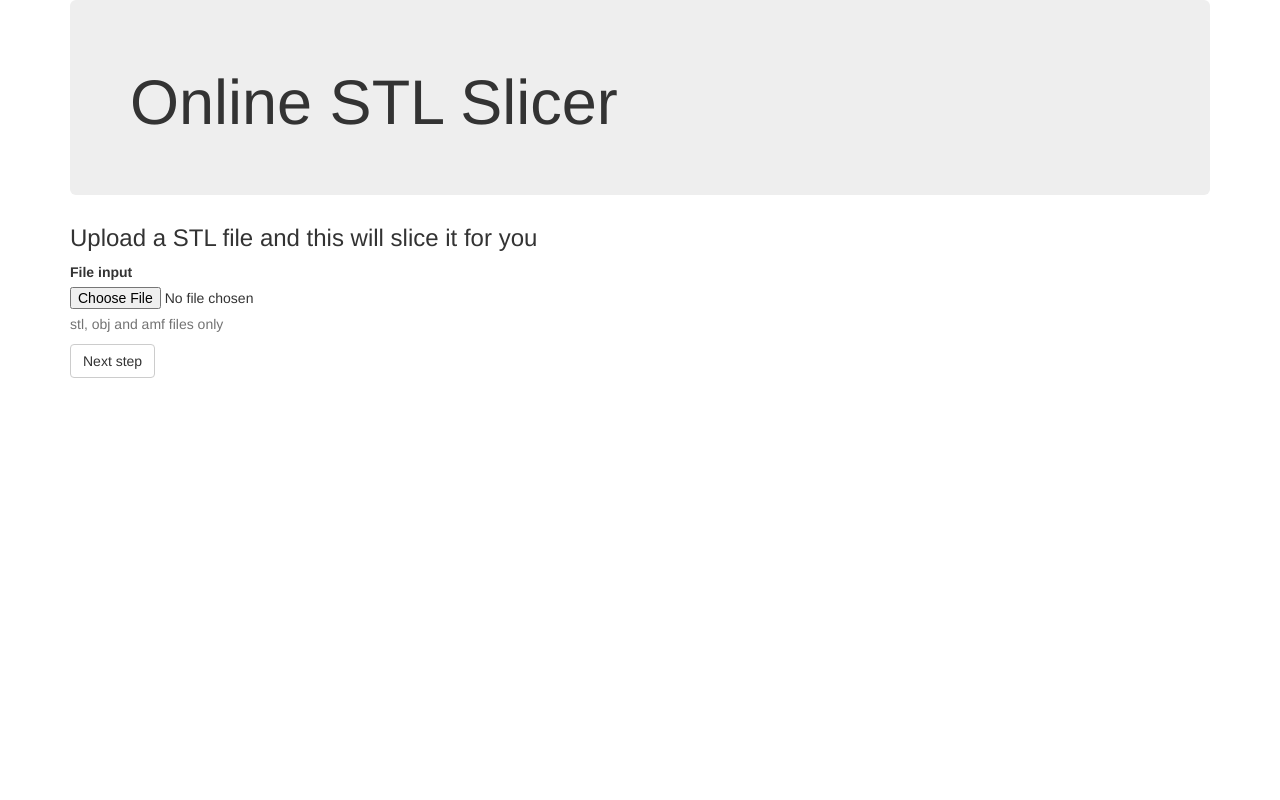
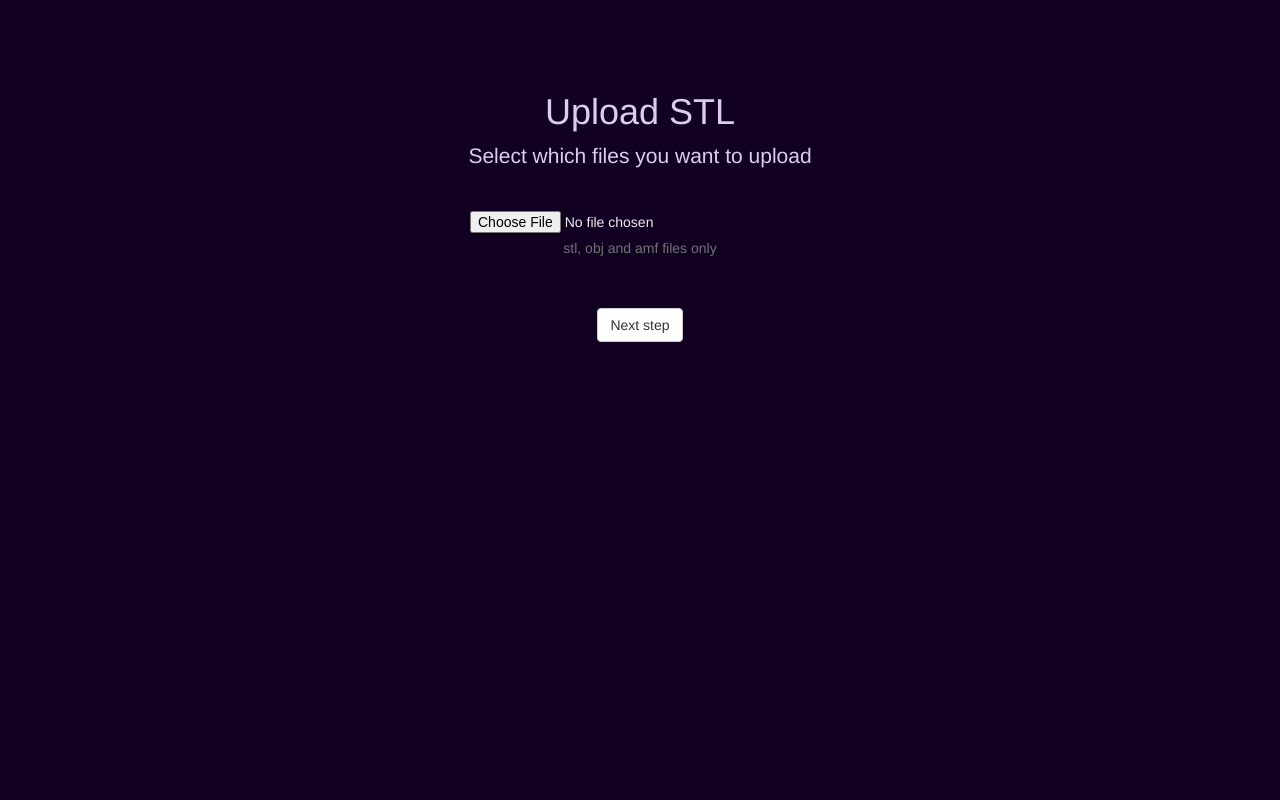
Before and after one commit to lmilekic/online-stl-slicer, a Sinatra app: page / in a window 1280 px wide. Run offline with Sinatra, Linux system fonts and the light colour scheme; some libraries are stand-ins or nearby versions.

Commit message:
Changed rest of the pages to match index page

```diff
--- a/public/css/styles.css
+++ b/public/css/styles.css
@@ -10,6 +10,13 @@ h1 {
 
 .lead {
 	color:#DDCCEE;
+}
+
+label
+{
+
+  color:black;
+
 }
 
 
--- a/views/form.erb
+++ b/views/form.erb
@@ -1,17 +1,29 @@
-<div class="jumbotron">
-	<h1>Online STL Slicer</h1>
-</div>
-<h3>
-	Upload a STL file and this will slice it for you
-</h3>
 
-<form class="form-inline" role="form" action="/file_upload" method="POST" enctype="multipart/form-data">
-  <div class="form-group">
-	<div class="input-group">
-	  <label for="exampleInputFile">File input</label>
+      <div class="row">
+
+        <div class="col-lg-12 text-center v-center">
+
+          <h1>Upload STL</h1>
+          <p class="lead">Select which files you want to upload</p>
+          <br>
+                    <form class="col-lg-12 form-inline" role="form" action="/file_upload" method="POST" enctype="multipart/form-data">
+    <div class="form-group">
+	<div class="input-group" style="width:340px;text-align:center;margin:0 auto;">
+
 	  <input type="file" name="file">
 	  <p class="help-block">stl, obj and amf files only</p>
+
+	  <br><br>
 	  <input class="btn btn-default"type="submit" value="Next step">
 	</div>
   </div>
-</form>
+
+
+
+
+
+        </div>
+
+
+
+      </div> <!-- /row -->
--- a/views/layout.erb
+++ b/views/layout.erb
@@ -1,14 +1,20 @@
-<html>
-<head>
-<script src="https://ajax.googleapis.com/ajax/libs/jquery/2.1.3/jquery.min.js"></script>
+<!DOCTYPE html>
+<html lang="en">
+	<head>
+		<meta http-equiv="content-type" content="text/html; charset=UTF-8">
+		<meta charset="utf-8">
+		<title>Online STL Slicer</title>
 
-<link rel="stylesheet" href="https://maxcdn.bootstrapcdn.com/bootswatch/3.3.4/united/bootstrap.min.css">
-<script src="https://maxcdn.bootstrapcdn.com/bootstrap/3.3.4/js/bootstrap.min.js"></script>
-<title>Stl Upload</title>
-</head>
-
-<body>
-<div class="container">
+		<meta name="viewport" content="width=device-width, initial-scale=1, maximum-scale=1">
+		<link href="css/bootstrap.min.css" rel="stylesheet">
+		<link href="//netdna.bootstrapcdn.com/font-awesome/3.2.1/css/font-awesome.min.css" rel="stylesheet">
+		<!--[if lt IE 9]>
+			<script src="//html5shim.googlecode.com/svn/trunk/html5.js"></script>
+		<![endif]-->
+		<link href="css/styles.css" rel="stylesheet">
+	</head>
+	<body>
+		<div class="container-full">
 <%=yield%>
 </div><!-- /.container -->
 </body>
```
Also changed, not shown: views/download.erb (+13 -7 lines), views/settings.erb (+27 -9 lines).
